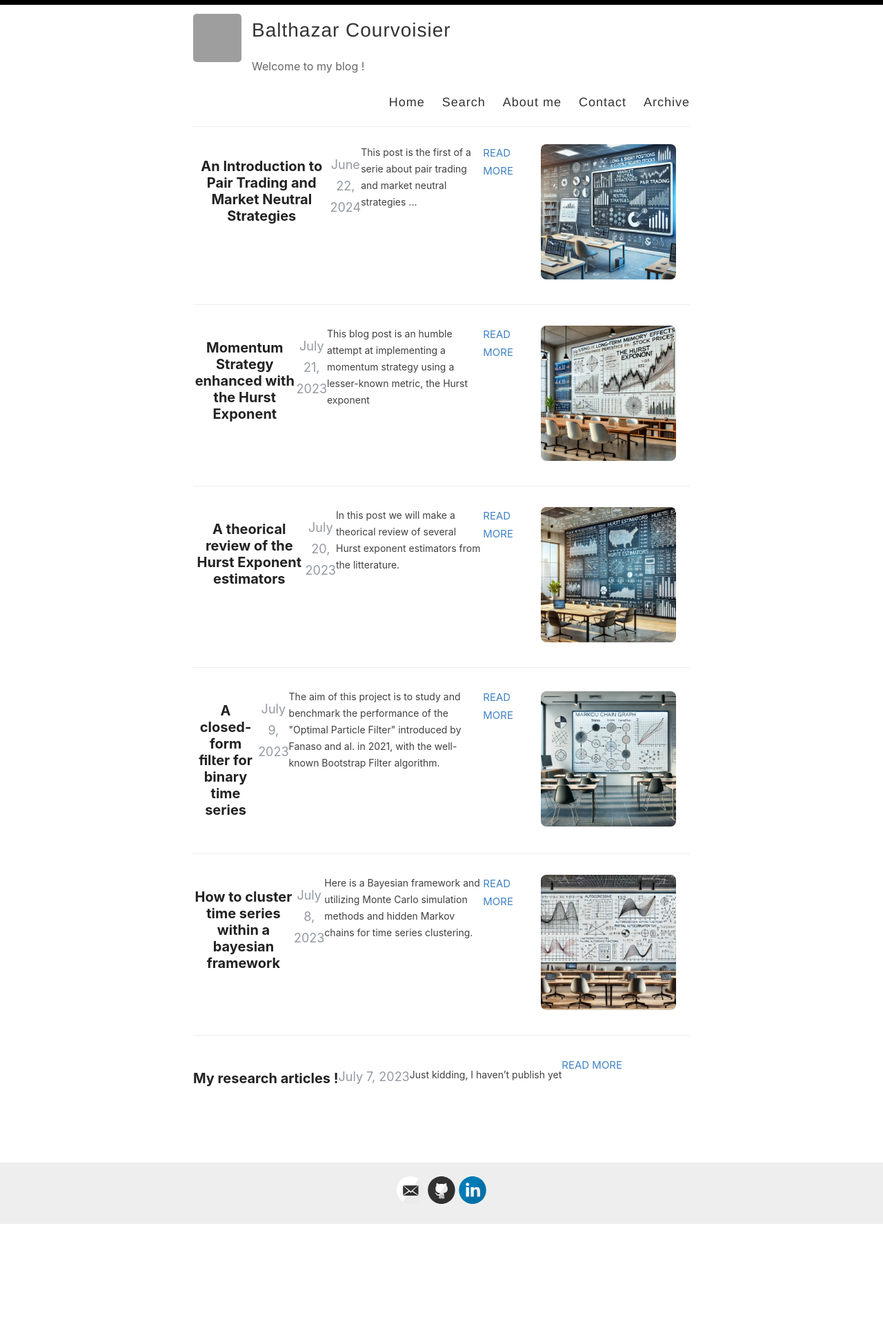
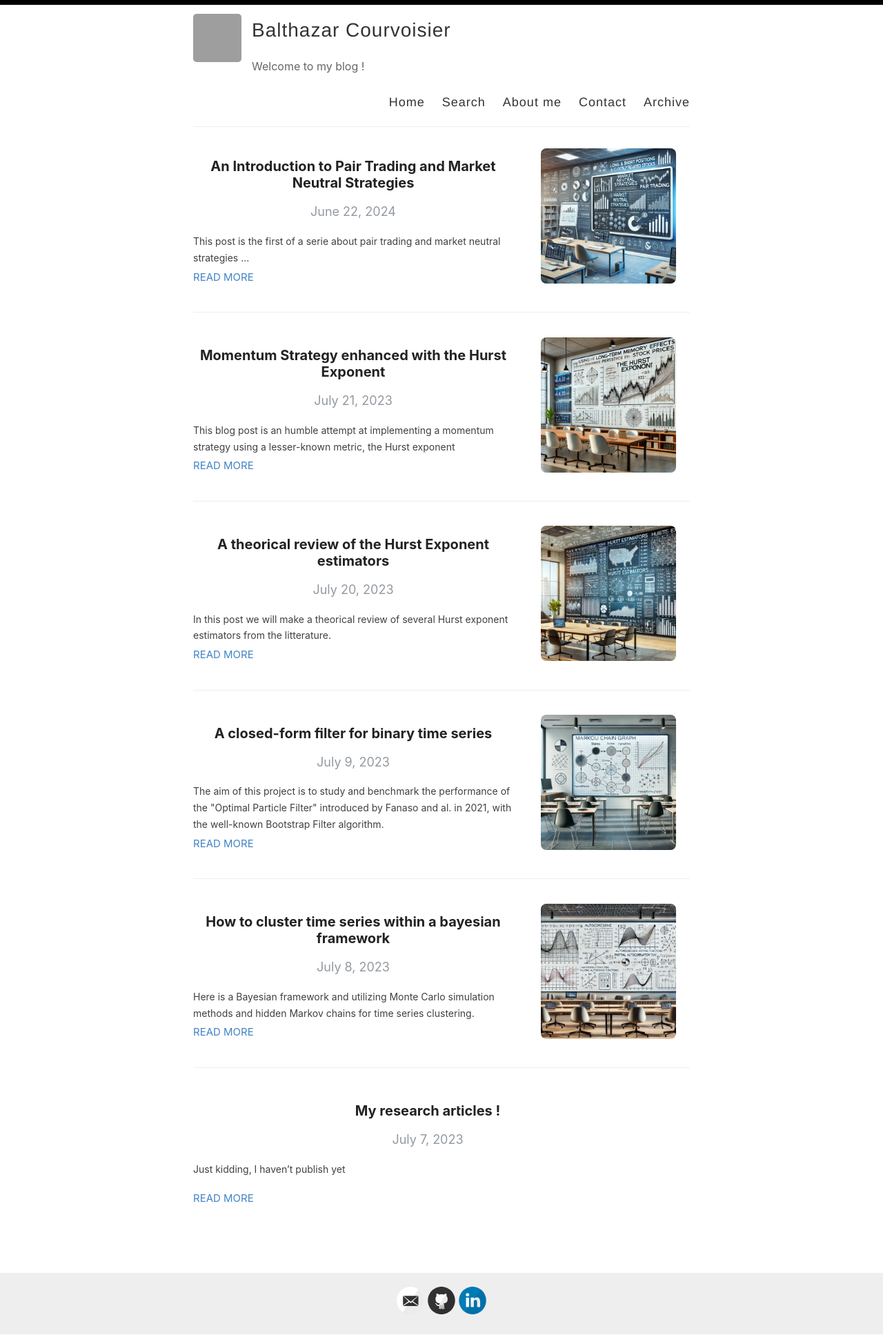
Before and after one commit to Zaltarba/blog, a Jekyll site: the page built from index.html, in a window 1280 px wide. Shown: the whole page at 69% size. Built offline with Jekyll 4.4.1, drawn with Linux system fonts in a browser that asks for light colours; the list of posts is cut into pages by our own code; before the commit the page ends 1775 px from its top, so only the background shows below that.

Commit message:
Update index.html

```diff
--- a/index.html
+++ b/index.html
@@ -29,7 +29,6 @@ layout: default
   .content {
     flex: 1.618;
     margin-right: 20px;
-    display: flex;
   }
   @media (max-width: 768px) {
     .post {
@@ -40,7 +39,6 @@ layout: default
     .post-image {
       flex: 1; /* Smaller part of the golden ratio */
       max-width: 33%;
-      display: flex;
       justify-content: center; /* Centers the image horizontally */
       align-items: center; /* Centers the image vertically (if needed) */
       height: auto; /* Maintains the aspect ratio of the image */
```
